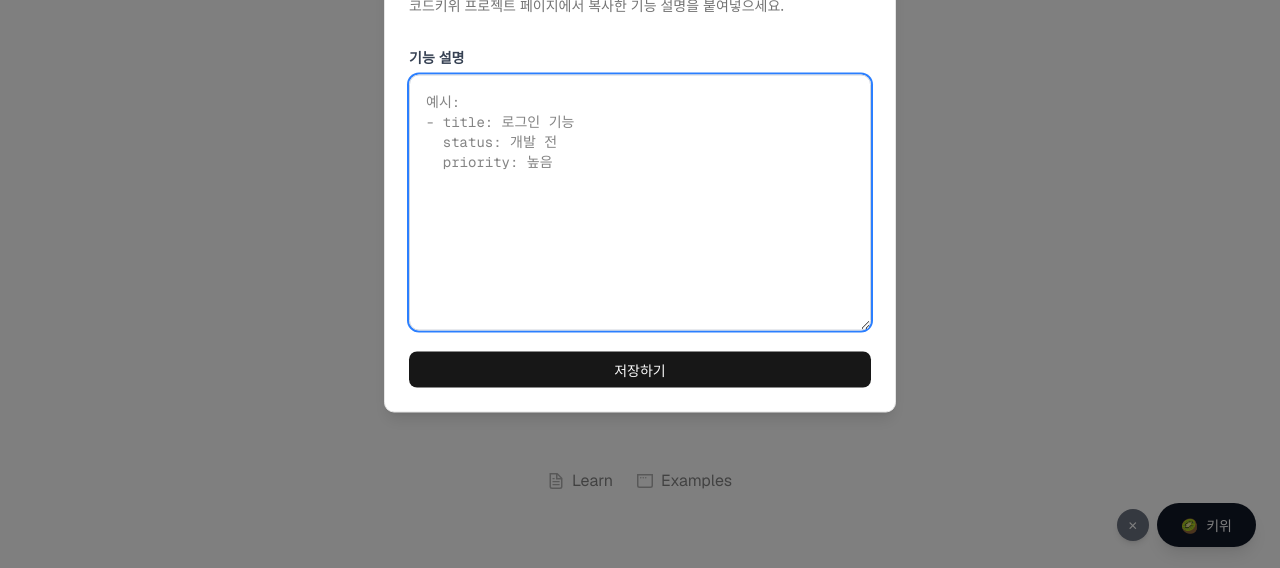
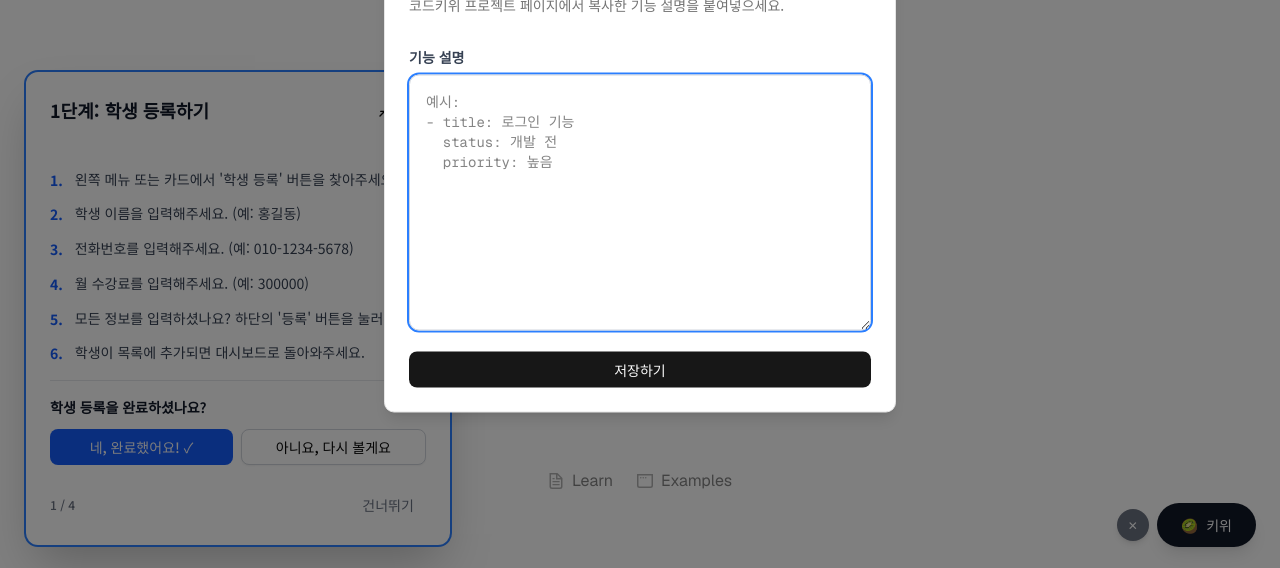
Before and after one commit to aardvark-team-dev/codekiwi-template, a Next.js app: page / in a window 1280 px wide. Shown: the part 229-797 px from the top of the page. Built offline with nearby package versions, Linux system fonts and the light colour scheme; grey boxes are pictures that could not be loaded.

Commit message:
Fix: typo

```diff
--- a/src/app/layout.tsx
+++ b/src/app/layout.tsx
@@ -3,7 +3,7 @@ import { Geist, Geist_Mono, Noto_Sans_KR, Playfair_Display } from "next/font/goo
 import "./globals.css";
 import AuthSessionProvider from "@/components/AuthSessionProvider";
 import DashboardFloatingButton from "@/components/DashboardFloatingButton";
-import { Tutorial } from "@/components/Tutorial";
+import { TutorialMission } from "@/components/TutorialMission";
 
 const geistSans = Geist({
   variable: "--font-geist-sans",
@@ -47,7 +47,7 @@ export default function RootLayout({
           {children}
         </AuthSessionProvider>
         <DashboardFloatingButton />
-        <Tutorial />
+        <TutorialMission />
       </body>
     </html>
   );
```
